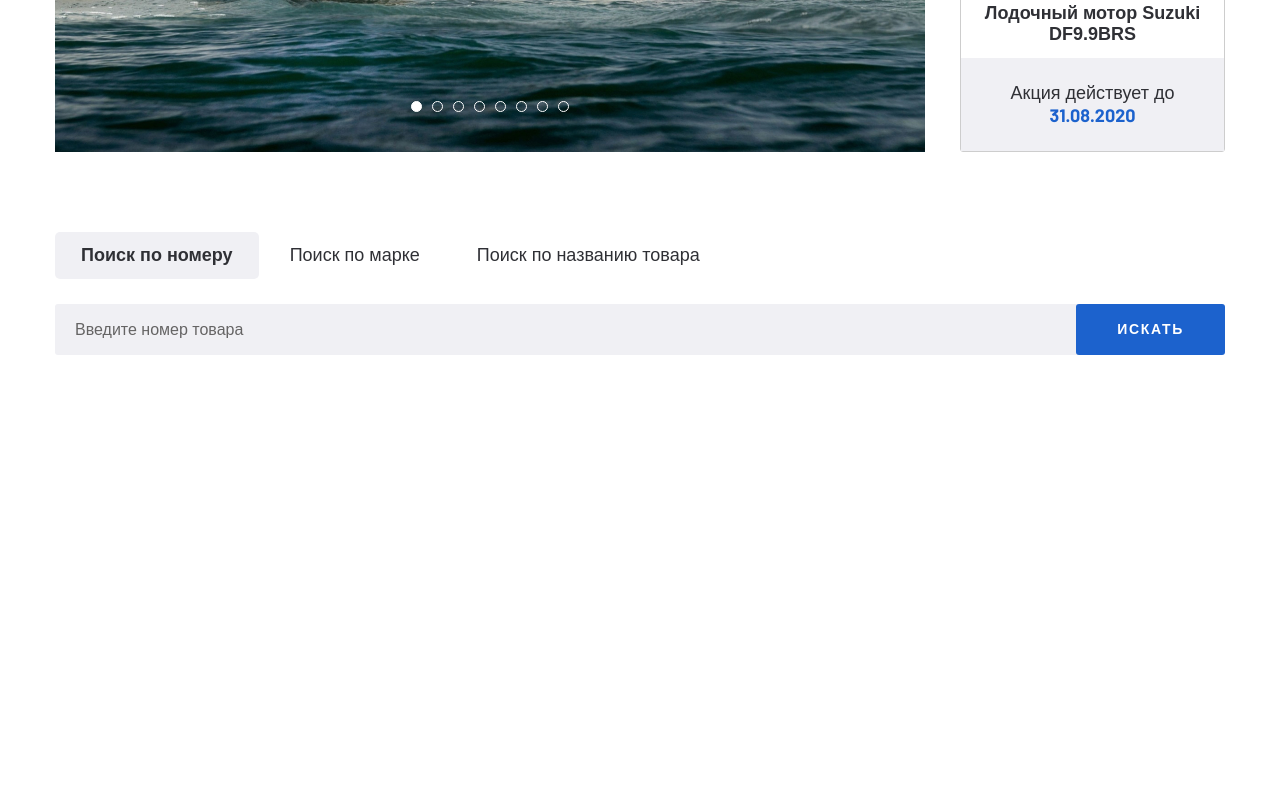
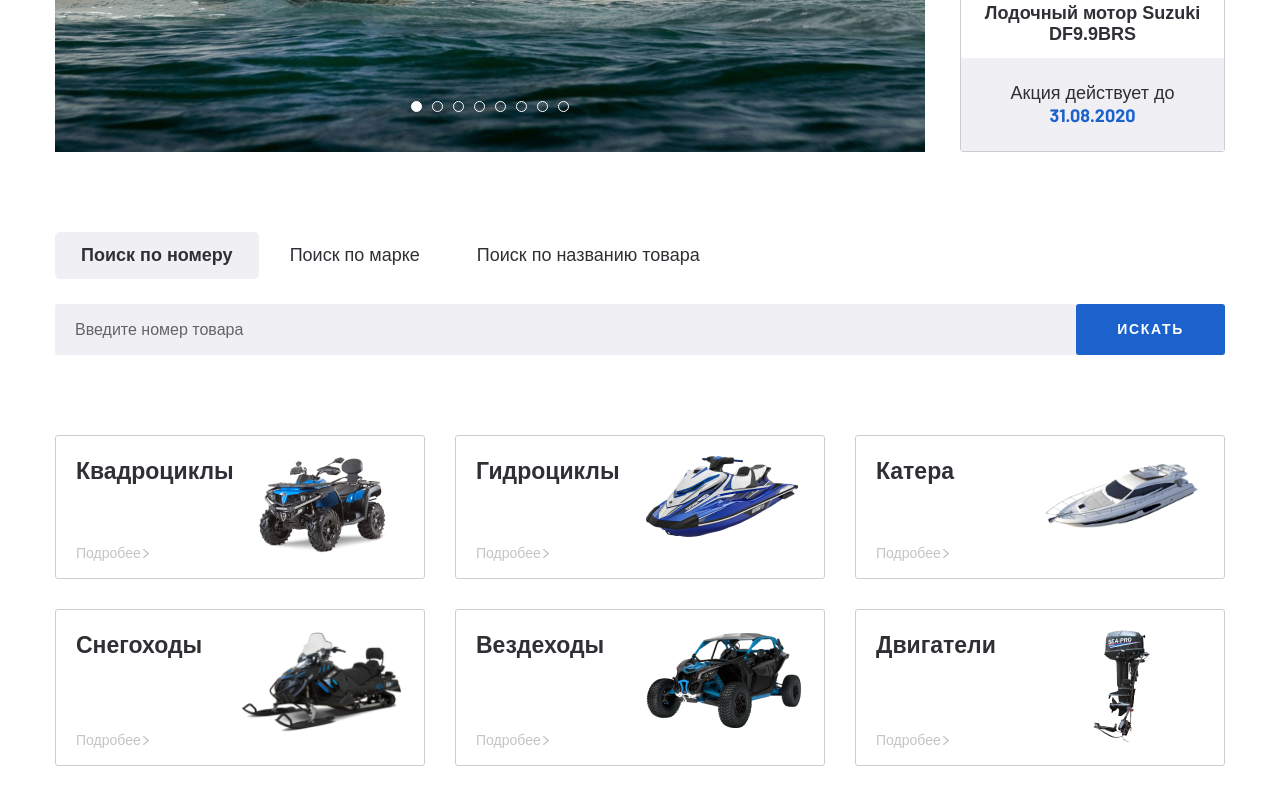
Before and after one commit to Anton-Osip/Drive-Moto, a plain HTML site: page index.html in a window 1280 px wide. Shown: the part 501-1306 px from the top of the page. Before the commit the page ends 936 px from the top, so only its background shows below. Drawn offline with nearby package versions, Linux system fonts and the light colour scheme.

Commit message:
Layout of the Categories block

```diff
--- a/css/style.css
+++ b/css/style.css
@@ -383,3 +383,62 @@ body {
 	outline: none;
 	margin-left: -3px;
 }
+
+.categories__inner {
+	display: flex;
+	justify-content: space-between;
+	flex-wrap: wrap;
+}
+
+.categories__item {
+	margin-bottom: 30px;
+	border: 1px solid #cdcdcd;
+	border-radius: 3px;
+	width: 370px;
+	display: flex;
+	padding: 20px 20px 16px;
+	justify-content: space-between;
+	transition: box-shadow 0.3s;
+}
+.categories__item:hover {
+	box-shadow: 3px 3px 20px rgba(50, 50, 50, 0.25);
+}
+
+.categories__item-info {
+	width: 50%;
+	display: flex;
+	flex-direction: column;
+	justify-content: space-between;
+}
+
+.categories__item-title {
+	font-family: 'Barlow', sans-serif;
+	font-style: normal;
+	font-weight: bold;
+	font-size: 23px;
+	line-height: 28px;
+	color: #2f3035;
+	transition: color 0.3s;
+}
+
+.categories__item:hover .categories__item-title {
+	color: #1c62cd;
+}
+
+.categories__item-text {
+	font-size: 14px;
+	line-height: 17px;
+	color: #c4c4c4;
+}
+.categories__item-text::after {
+	content: url('../images/categories/linraa-arrow.svg');
+	padding-left: 2px;
+}
+
+.categgories__item-img {
+	text-align: center;
+	width: 50%;
+}
+.categgories__item-img img {
+	max-width: 100%;
+}
--- a/index.html
+++ b/index.html
@@ -208,11 +208,13 @@
 				</div>
 			</div>
 		</section>
-		<section class="search page__section">
+		<div class="search page__section">
 			<div class="container">
 				<div class="search__inner">
 					<div class="search__tabs">
-						<a href="#tab-1" class="search__tabs-item search__tabs-item--active"
+						<a
+							href="#tab-1"
+							class="search__tabs-item search__tabs-item--active"
 							>Поиск по номеру</a
 						>
 						<a href="#tab-2" class="search__tabs-item"
@@ -223,7 +225,13 @@
 						>
 					</div>
 					<div class="search__content">
-						<div id="tab-1" class="search__content-item search__content-item--active">
+						<div
+							id="tab-1"
+							class="
+								search__content-item
+								search__content-item--active
+							"
+						>
 							<form class="search__content-form">
 								<input
 									class="search__content-input"
@@ -271,7 +279,68 @@
 					</div>
 				</div>
 			</div>
+		</div>
+		<section class="categories page__section">
+			<div class="container">
+				<div class="categories__inner">
+					<a href="#" class="categories__item">
+						<div class="categories__item-info">
+							<h4 class="categories__item-title">Квадроциклы</h4>
+							<p class="categories__item-text">Подробее</p>
+						</div>
+						<div class="categgories__item-img">
+							<img src="./images/categories/img-1.png" alt="" />
+						</div>
+					</a>
+					<a href="#" class="categories__item">
+						<div class="categories__item-info">
+							<h4 class="categories__item-title">Гидроциклы</h4>
+							<p class="categories__item-text">Подробее</p>
+						</div>
+						<div class="categgories__item-img">
+							<img src="./images/categories/img-2.png" alt="" />
+						</div>
+					</a>
+					<a href="#" class="categories__item">
+						<div class="categories__item-info">
+							<h4 class="categories__item-title">Катера</h4>
+							<p class="categories__item-text">Подробее</p>
+						</div>
+						<div class="categgories__item-img">
+							<img src="./images/categories/img-3.png" alt="" />
+						</div>
+					</a>
+					<a href="#" class="categories__item">
+						<div class="categories__item-info">
+							<h4 class="categories__item-title">Снегоходы</h4>
+							<p class="categories__item-text">Подробее</p>
+						</div>
+						<div class="categgories__item-img">
+							<img src="./images/categories/img-4.png" alt="" />
+						</div>
+					</a>
+					<a href="#" class="categories__item">
+						<div class="categories__item-info">
+							<h4 class="categories__item-title">Вездеходы</h4>
+							<p class="categories__item-text">Подробее</p>
+						</div>
+						<div class="categgories__item-img">
+							<img src="./images/categories/img-5.png" alt="" />
+						</div>
+					</a>
+					<a href="#" class="categories__item">
+						<div class="categories__item-info">
+							<h4 class="categories__item-title">Двигатели</h4>
+							<p class="categories__item-text">Подробее</p>
+						</div>
+						<div class="categgories__item-img">
+							<img src="./images/categories/img-6.png" alt="" />
+						</div>
+					</a>
+				</div>
+			</div>
 		</section>
+
 		<script src="https://ajax.googleapis.com/ajax/libs/jquery/3.4.1/jquery.min.js"></script>
 		<script src="js/slick.min.js"></script>
 		<script src="js/main.js"></script>
--- a/js/main.js
+++ b/js/main.js
@@ -9,7 +9,6 @@ $(function () {
 
 	$('.search__tabs-item').on('click', function (e) {
 		e.preventDefault()
-
 		$('.search__tabs-item').removeClass('search__tabs-item--active')
 		$('.search__content-item').removeClass('search__content-item--active')
 		$(this).addClass('search__tabs-item--active')
```
Also changed, not shown: images/categories/img-1.png (added), images/categories/img-2.png (added), images/categories/img-3.png (added), images/categories/img-4.png (added), images/categories/img-5.png (added), images/categories/img-6.png (added), images/categories/linraa-arrow.svg (added).
